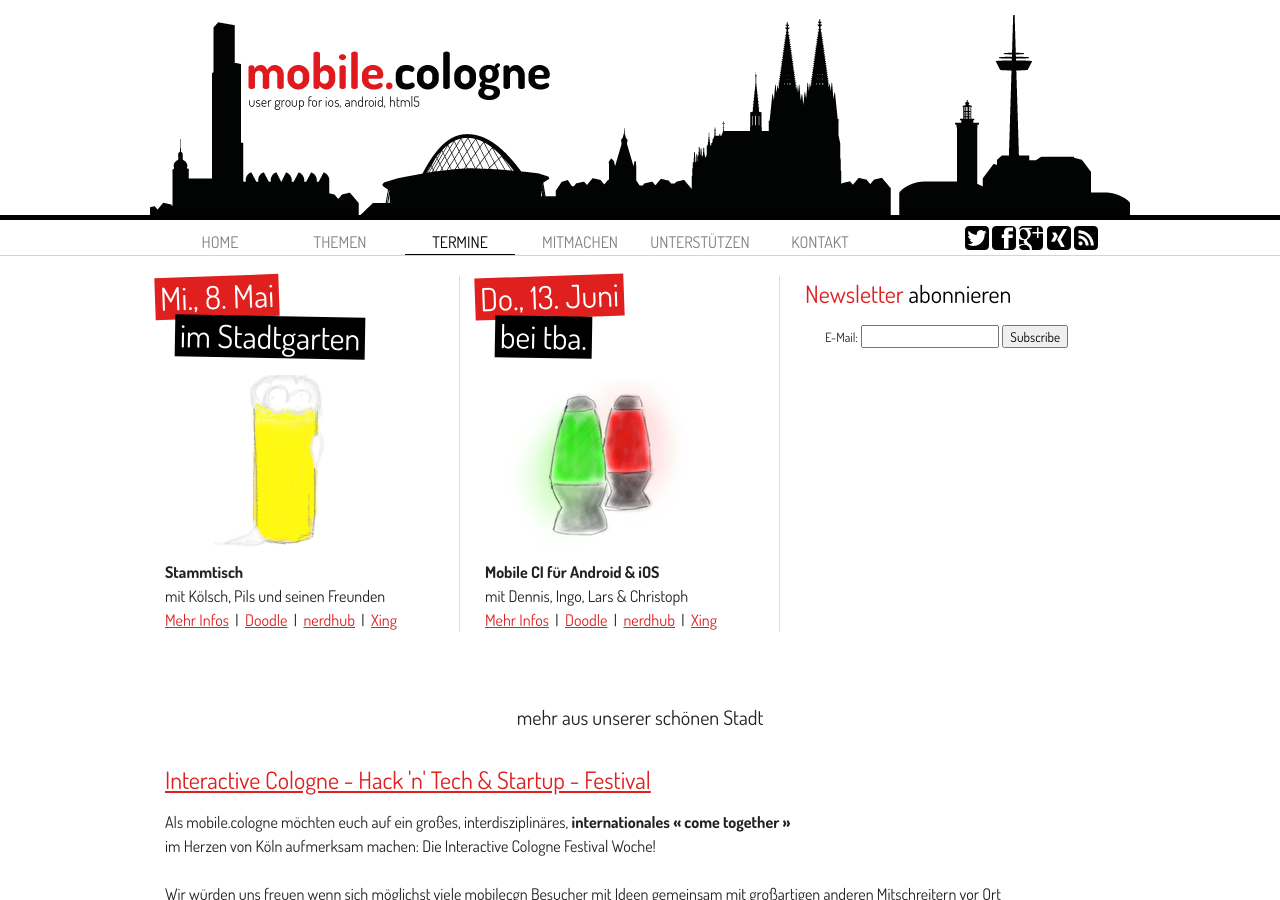
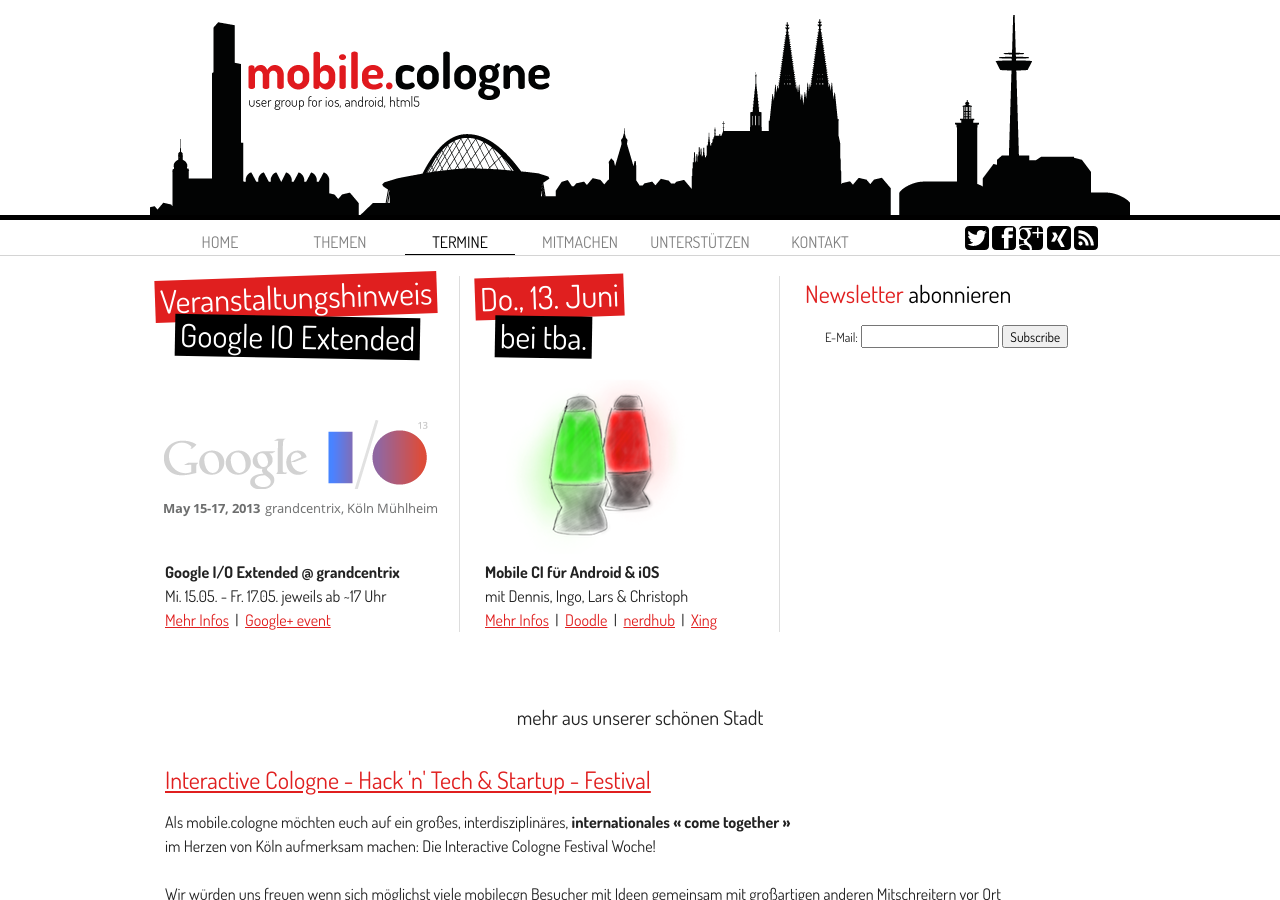
Before and after one commit to mobilecgn/mobilecgn.github.com, a Jekyll site: the page built from index.html, in a window 1280 px wide and 900 px high. Built offline with Jekyll 4.4.1, drawn with Linux system fonts in a browser that asks for light colours.

Commit message:
Apply Google IO extended @ grandcentrix

```diff
--- a/index.html
+++ b/index.html
@@ -34,7 +34,23 @@
 
 <div class="content">
 	<div class="container">
-		{% for post in site.categories.frontpage reversed limit:2 %}
+		<div class="event-teaser span-7 colborder">
+			<a href="http://www.grandcentrix.net/2013/04/17/blog/events/google-io-extended-at-grandcentrix-cologne/" target="iogcx">
+				<h1>
+					<span class="date">Veranstaltungshinweis</span>
+					<span class="location">Google IO Extended</span>
+				</h1>
+				<img src="/static/images/googleio2013-grandcentrix.png" width="290" height="109"
+				     alt="GoogleIO - Grandcentrix" style="margin: 35px 0 36px -12px;" /><br/>
+			</a>
+
+			<strong>Google I/O Extended @ grandcentrix</strong><br/>
+			Mi. 15.05. - Fr. 17.05. jeweils ab ~17 Uhr<br/>
+			<a href="http://www.grandcentrix.net/2013/04/17/blog/events/google-io-extended-at-grandcentrix-cologne/" target="iogcx">Mehr Infos</a> &nbsp;|&nbsp;
+			<a href="https://plus.google.com/events/cd9m6vsap1vovs9j96ld53q3iko" target="iogcx">Google+ event</a>
+		</div>
+
+		{% for post in site.categories.frontpage reversed limit:1 %}
 			<div class="event-teaser span-7 colborder">
 				<a href="{{ post.url }}">
 					<h1>
```
Also changed, not shown: static/images/googleio2013-grandcentrix.png (added).
